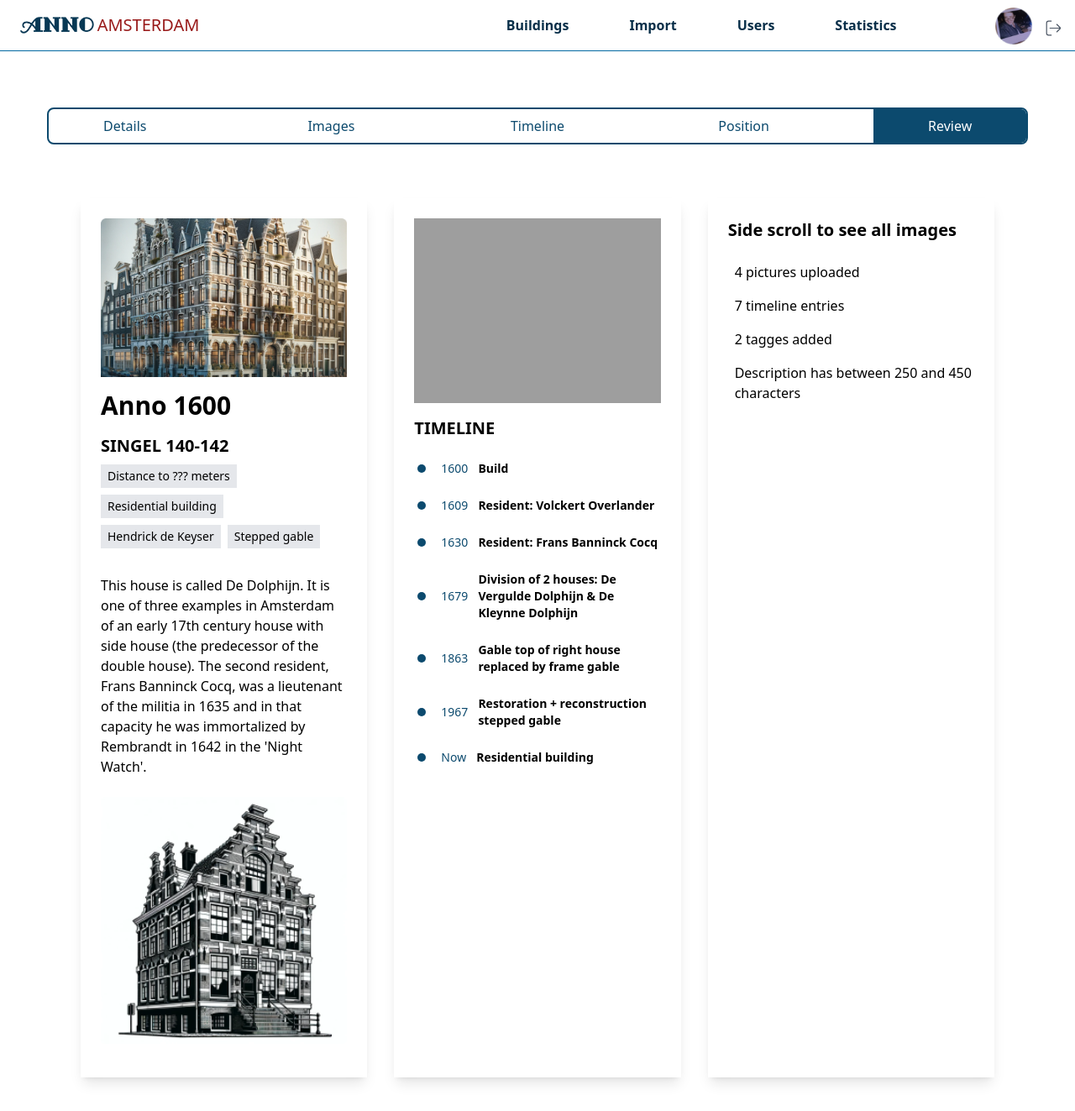
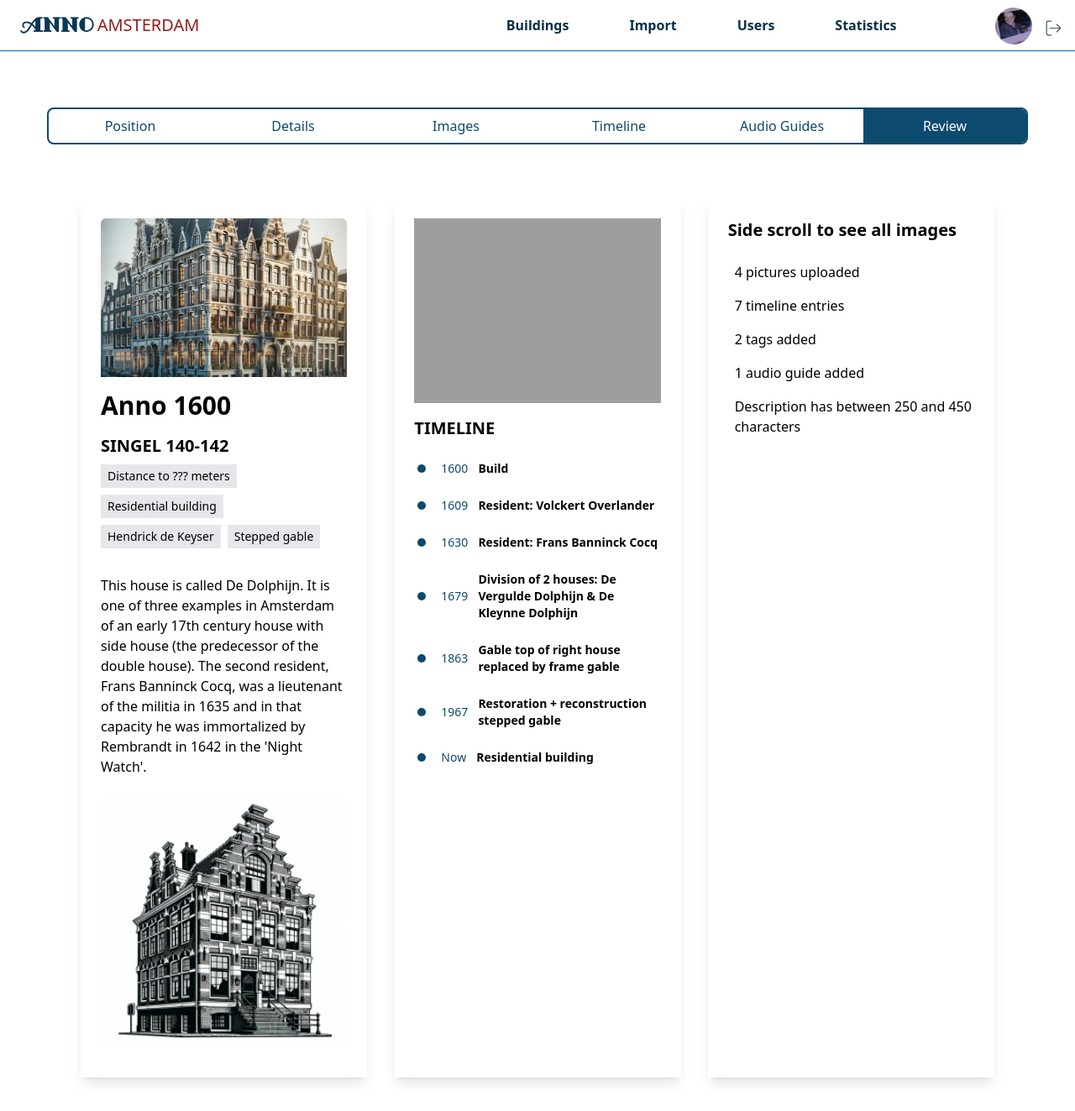
Before and after one commit to Synpex/anno-dashboard, a Django app: page /buildings/import/review in a window 1280 px wide. Shown: the top 1323 px of the page at 84% size. Run offline with Django 4.2, Linux system fonts and the light colour scheme; the visitor is signed in with stand-in values (Sample User, id 1); some libraries are stand-ins or nearby versions; grey boxes are pictures that could not be loaded.

Commit message:
Add restructured HTML templates

```diff
--- a/Core/templates/navbar.html
+++ b/Core/templates/navbar.html
@@ -86,7 +86,7 @@
               </li>
               <li>
                 <a
-                  href="/buildings/import/detail"
+                  href="/buildings/import/position"
                   class="block py-2 px-3 mr-10 rounded md:bg-transparent md:p-0 text-sky-950 md:dark:hover:text-red-800"
                   aria-current="page"
                   >Import</a
--- a/buildings/templates/cancel-button.html
+++ b/buildings/templates/cancel-button.html
@@ -1,4 +1,3 @@
-{# TODO: Fix responsiveness #}
 <a
   href="/"
   class="py-2 sm:px-8 px-6 bg-red-900 rounded-3xl shadow text-white mr-60"
--- a/buildings/templates/import_detail.html
+++ b/buildings/templates/import_detail.html
@@ -72,8 +72,9 @@
                 </div>
               </div>
             </div>
-            <div class="flex justify-between mt-8">
-              {% include "cancel-button.html" %} {% include "next-button.html" %}
+            <div class="flex justify-center mt-8">
+                {% include 'cancel-button.html' %} {% include 'previous-button.html' %}
+                {% include 'next-button.html' %}
             </div>
           </div>
         </section>
--- a/buildings/templates/import_review.html
+++ b/buildings/templates/import_review.html
@@ -165,7 +165,12 @@
               </div>
               <div class="flex items-center">
                 <i class="fas fa-tags text-blue-500 mr-2"> </i>
-                <div>2 tagges added</div>
+                <div>2 tags added</div>
+              </div>
+
+                <div class="flex items-center">
+                <i class="fas fa-tags text-blue-500 mr-2"> </i>
+                <div>1 audio guide added</div>
               </div>
               <div class="flex items-center">
                 <i class="fas fa-pencil-alt text-blue-500 mr-2"> </i>
--- a/buildings/templates/import_status_bar.html
+++ b/buildings/templates/import_status_bar.html
@@ -1,11 +1,20 @@
   {# TODO: Background of each field in the status bar should be custom-blue #}
   {# after each step is completed #}
 
-<div class="flex space-x-16 mb-8 border border-2 border-sky-900 rounded-lg">
+<div class="flex mb-8 border border-2 border-sky-900 rounded-lg">
+ <div class="w-1/6">
+    <a href="/buildings/import/position"
+      ><button
+        class="w-full py-2 px-4 text-sky-900 rounded-l-md {% if request.path == '/buildings/import/position' %} bg-sky-900 text-white {% endif %}"
+      >
+        Position
+      </button></a
+    >
+  </div>
   <div class="w-1/6">
     <a href="/buildings/import/detail"
       ><button
-        class="w-full py-2 px-4 text-sky-900 rounded-l-md {% if request.path == '/buildings/import/detail' %} bg-sky-900 text-white {% endif %}"
+        class="w-full py-2 px-4 text-sky-900 {% if request.path == '/buildings/import/detail' %} bg-sky-900 text-white {% endif %}"
       >
         Details
       </button></a
@@ -29,19 +38,20 @@
       </button></a
     >
   </div>
-  <div class="w-1/6">
-    <a href="/buildings/import/position"
+
+    <div class="w-1/6">
+    <a href="/buildings/import/audioguides"
       ><button
-        class="w-full py-2 px-4 text-sky-900 {% if request.path == '/buildings/import/position' %} bg-sky-900 text-white {% endif %}"
+        class="w-full py-2 px-4 text-sky-900 {% if request.path == '/buildings/import/audioguides' %} bg-sky-900 text-white {% endif %}"
       >
-        Position
+        Audio Guides
       </button></a
     >
   </div>
   <div class="w-1/6">
     <a href="/buildings/import/review"
       ><button
-        class="w-full py-2 text-gray-600 mr-1 rounded-r-md {% if request.path == '/buildings/import/review' %} bg-sky-900 text-white {% endif %}"
+        class="w-full py-2 text-sky-900 rounded-r-md {% if request.path == '/buildings/import/review' %} bg-sky-900 text-white {% endif %}"
       >
         Review
       </button></a
--- a/buildings/templates/previous-button.html
+++ b/buildings/templates/previous-button.html
@@ -1,3 +1,12 @@
+{% if request.path == '/buildings/import/detail' %}
+<a
+  href="/buildings/import/position"
+  class="border-2 rounded-3xl sm:px-8 px-6 ml-96 border-sky-900 text-sky-900 font-\[\'Oswald\'\]] focus:outline-none focus:ring-2 focus:ring-blue-500 focus:ring-opacity-50"
+>
+  <p class="mt-1">Previous</p>
+</a>
+{% endif %}
+
 {% if request.path == '/buildings/import/images' %}
 <a
   href="/buildings/import/detail"
@@ -12,16 +21,16 @@
 >
   <p class="mt-1">Previous</p>
 </a>
-{% endif %} {% if request.path == '/buildings/import/position' %}
+{% endif %} {% if request.path == '/buildings/import/audioguides' %}
 <a
   href="/buildings/import/timeline"
   class="border-2 rounded-3xl sm:px-8 px-6 ml-96 border-sky-900 text-sky-900 font-\[\'Oswald\'\]] focus:outline-none focus:ring-2 focus:ring-blue-500 focus:ring-opacity-50"
 >
   <p class="mt-1">Previous</p>
 </a>
-{% endif %} {% if request.path == '/buildings/import/review' %}
+{% endif %}{% if request.path == '/buildings/import/review' %}
 <a
-  href="/buildings/import/position"
+  href="/buildings/import/audioguides"
   class="border-2 rounded-3xl sm:px-8 px-6 ml-96 border-sky-900 text-sky-900 font-\[\'Oswald\'\]] focus:outline-none focus:ring-2 focus:ring-blue-500 focus:ring-opacity-50"
 >
   <p class="mt-1">Previous</p>
--- a/buildings/urls.py
+++ b/buildings/urls.py
@@ -1,5 +1,5 @@
 from django.urls import path
-from .views import buildings_view, import_detail_view, import_images_view, import_timeline_view, import_position_view, import_review_view
+from .views import buildings_view, import_detail_view, import_images_view, import_timeline_view, import_position_view, import_review_view, import_audioguides_view
 
 urlpatterns = [
 path('', buildings_view, name='buildings'),
@@ -7,4 +7,8 @@
 path('import/images', import_images_view, name='import'),
 path('import/timeline', import_timeline_view, name='import'),
 path('import/position', import_position_view, name='import'),
-path('import/review', import_review_view, name='import'),]
+path('import/review', import_review_view, name='import'),
+path('import/audioguides', import_audioguides_view, name='import'),
+
+
+]
--- a/buildings/views.py
+++ b/buildings/views.py
@@ -69,6 +69,15 @@
         # Add more context variables here
     }
     return render(request, 'import_timeline.html', context)
+
+def import_audioguides_view(request):
+    # You can add your logic here to pass context to your dashboard template
+    context = {
+        'section': 'import',
+        # Add more context variables here
+    }
+    return render(request, 'import_audioguides.html', context)
+
 @login_required
 
 def import_position_view(request):
```
Also changed, not shown: buildings/templates/buildings.html (+18 -5 lines), buildings/templates/import_audioguides.html (added, +38 -0 lines), buildings/templates/import_position.html (+19 -5 lines), buildings/templates/next-button.html (+9 -2 lines).
